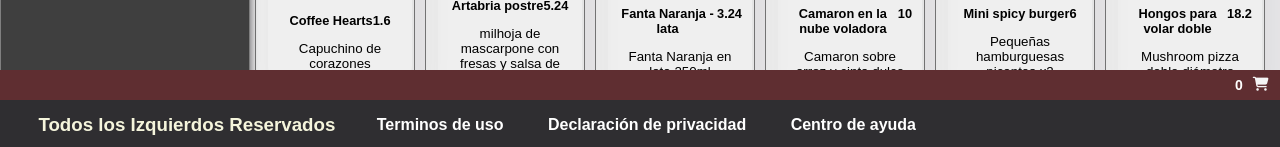
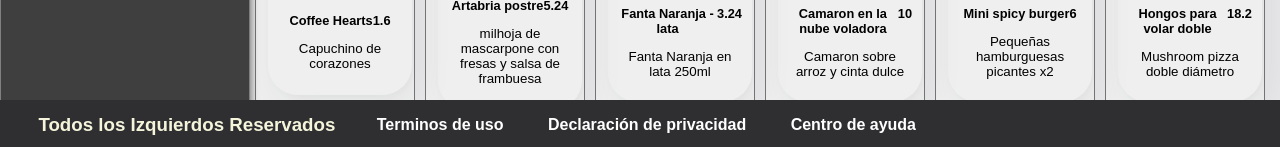
Before and after one commit to arepaFlipper/PointOfSale, a React app: page /spa in a window 1280 px wide. Shown: the part 650-797 px from the top of the page. Built offline with nearby package versions, Linux system fonts and the light colour scheme.

Commit message:
the cart pop itself up when I add to the cart

```diff
--- a/src/components/Footer.jsx
+++ b/src/components/Footer.jsx
@@ -1,9 +1,14 @@
-import React from 'react';
+import React, {useState, useEffect} from 'react';
+import { connect } from 'react-redux';
 import '../assets/styles/components/Footer.scss';
 import Cart from './Cart';
-const Footer = () => (
+
+const Footer = (props) => {
+
+  return(
     <>
-    <Cart />
+      {props.cart.length > 0 && (<Cart />)}
+
       <footer className='footer'>
       <div className="spacer"></div>
         <h3 className="footer_text">Todos los Izquierdos Reservados</h3>
@@ -16,5 +21,12 @@
       </footer>
     </>
   );
+}
 
-export default Footer;
+const mapStateToProps = (state) => {
+  return {
+    cart: state.cart,
+  }
+}
+
+export default connect(mapStateToProps, null)(Footer);
--- a/src/routes/App.jsx
+++ b/src/routes/App.jsx
@@ -2,12 +2,6 @@
 import { BrowserRouter, Switch, Route } from 'react-router-dom';
 
 import Login from '../containers/Login';
-import Products from '../components/Products'
-import Header from '../components/Header';
-import Categories from '../components/Categories';
-import Carousel from '../components/Carousel';
-import CarouselItem from '../components/CarouselItem';
-import Footer from '../components/Footer';
 
 import Spa from '../containers/Spa';
 import Register from '../containers/Signup';
```
Lines whose indentation alone changed are shown as unchanged.
